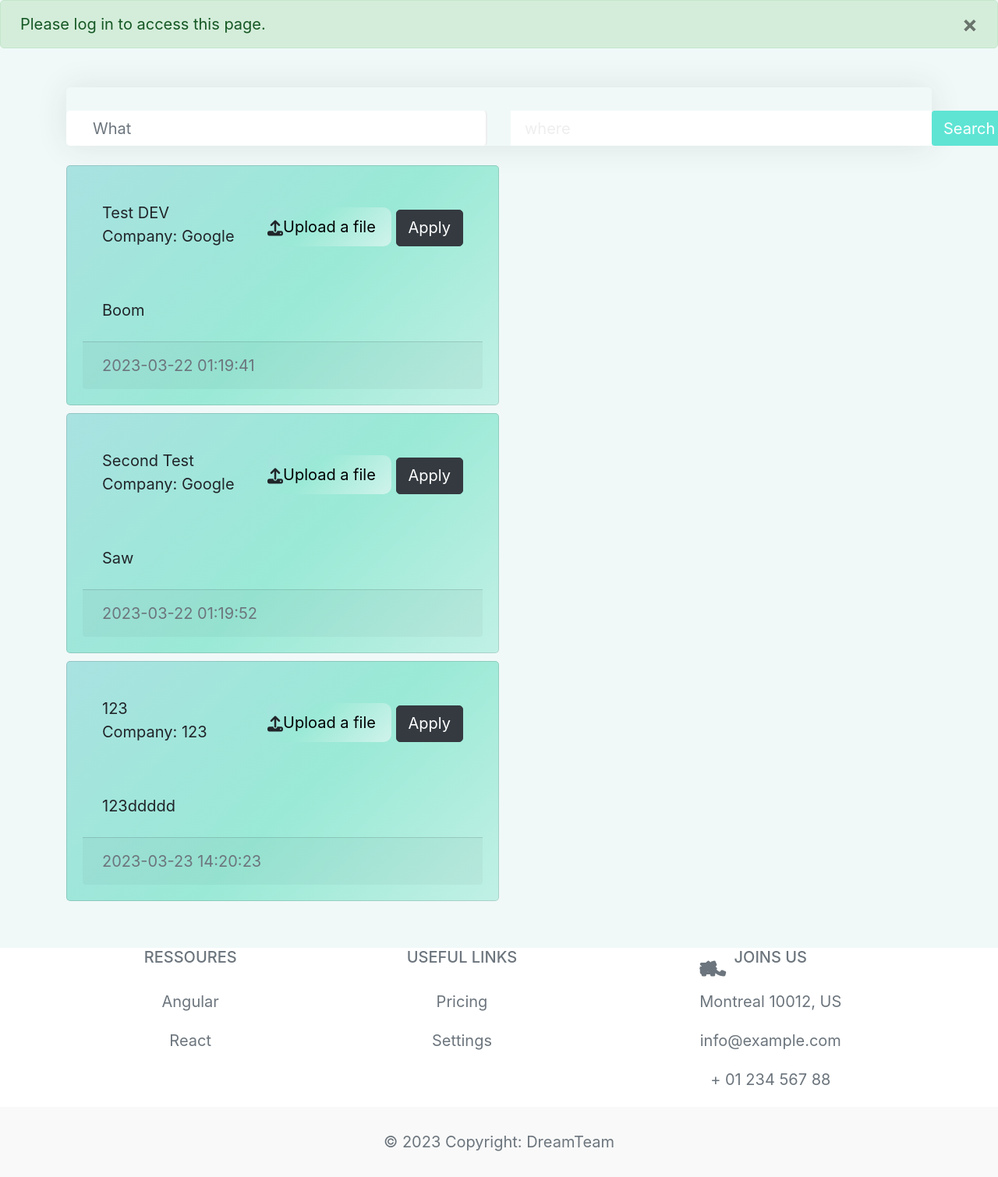
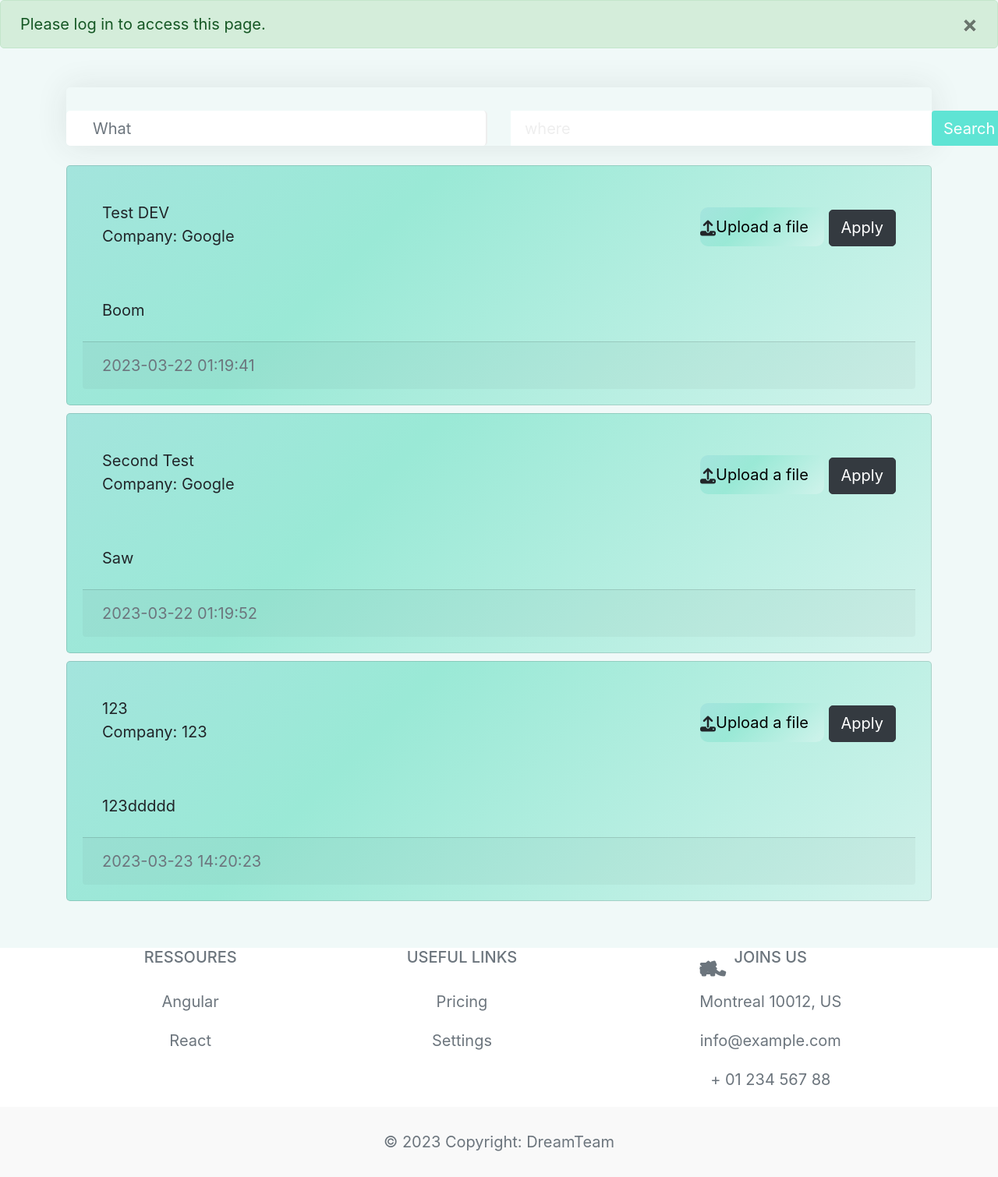
Before and after one commit to Irisvella/DreamTeam-SOEN-341-Project-2023, a Flask app: page /jobposting in a window 1280 px wide; the page is wider, and only the part inside the window is pictured. Shown: the part 70-1580 px from the top of that part at 78% size. Run offline with Flask 3, Linux system fonts and the light colour scheme; data comes from the database, SQL or seed files in the repository; some libraries are stand-ins or nearby versions.

Commit message:
job posting cards layout

```diff
--- a/Sprint 2/app/templates/home/home.html
+++ b/Sprint 2/app/templates/home/home.html
@@ -108,7 +108,7 @@
                 </div>
         </div>
     </div>
-    <div class="ol-lg-6 col-md-6 col-sm-6">
+    <div class="col-lg-6 col-md-6 col-sm-6">
         <div class="card carte">
                 <div class="card-body carte-corps two">
                     <span class="text-uppercase text-sm letter-spacing" style="font-size: 15px;">Need Talent ?</span>
--- a/Sprint 2/app/templates/jobposting.html
+++ b/Sprint 2/app/templates/jobposting.html
@@ -90,7 +90,7 @@
   <div class="container" id="posts" style="padding-top:25px;" >
     {% if posts %}
     {% for post in posts %}
-    <div class=" card col-md-6 p-3 mb-2" style="height:25%;">
+    <div class=" card  p-3 mb-2" style="height:25%;">
       <div class=" card-body  d-flex justify-content-between align-items-center">
         <div class="card-title">{{ post.title }}<br>{% print("Company: " + post.user.company_name) %}</div>
         <a href="/posts/{{ post.user.username }}">{{ post.user.username }}</a>
```
